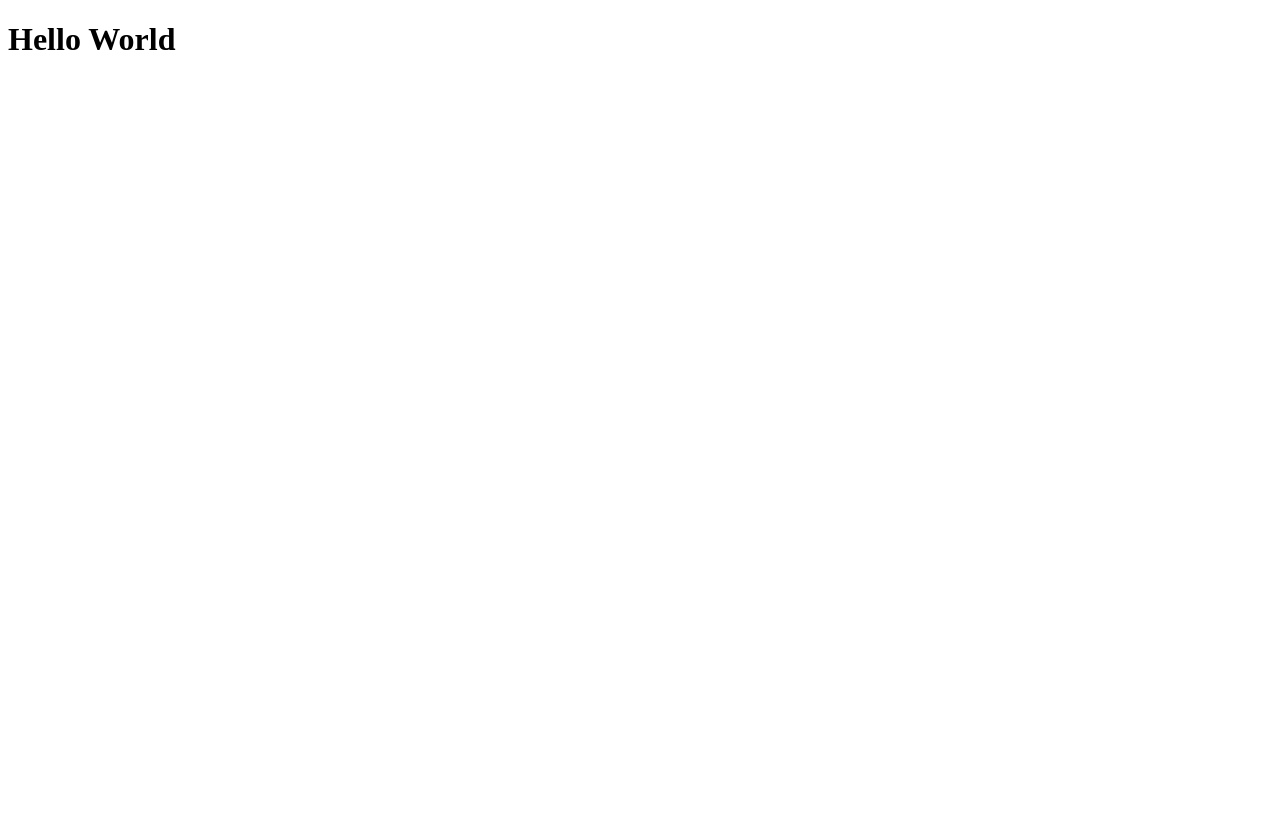
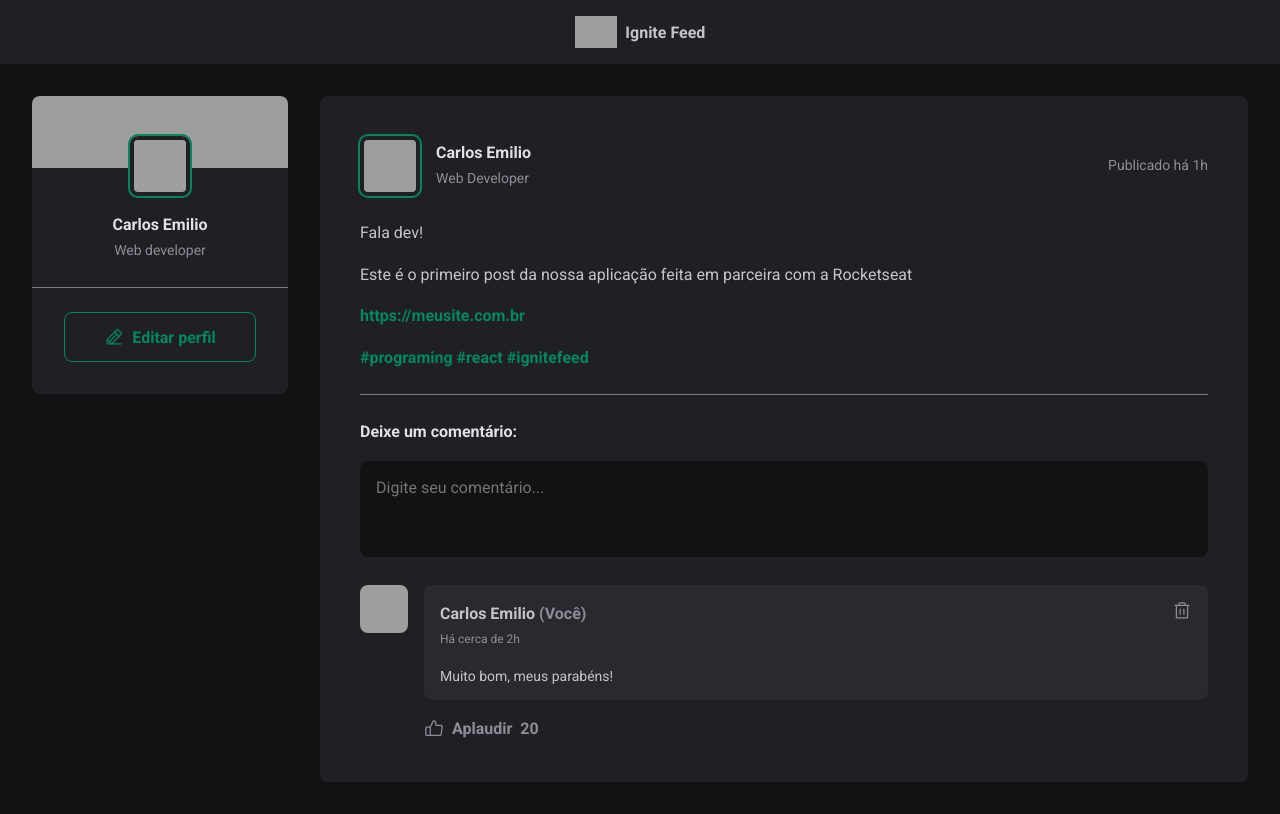
Before and after one commit to codemilio/reactjs-ignite-feed, a React (Vite) app: page / in a window 1280 px wide. Built offline with nearby package versions, Linux system fonts and the light colour scheme; grey boxes are pictures that could not be loaded.

Commit message:
fix: global styles

```diff
--- a/src/App.jsx
+++ b/src/App.jsx
@@ -1,8 +1,17 @@
-function App() {
+import { Header } from './components/Header'
+import { PostList } from './components/PostList'
+import { Sidebar } from './components/Sidebar'
+import { Wrapper } from './components/Wrapper'
+import './global.css'
 
+export function App() {
   return (
-     <h1> Hello World </h1>
+    <>
+      <Header />
+      <Wrapper>
+        <Sidebar />
+        <PostList />
+      </Wrapper>
+    </>
   )
 }
-
-export default App
--- a/src/global.css
+++ b/src/global.css
@@ -5,6 +5,7 @@
   --gray-400: #8D8D99;
   --gray-600: #7C7C8A;
   --gray-700: #323238;
+  --gray-750: #29292E;
   --gray-800: #202024;
   --gray-900: #121214;
 
@@ -13,19 +14,33 @@
 
   --red-200: #F75A68;
 
-  --font-height-base: 160%;
+  --font-height-small: 1.4rem;
+  --font-height-base: 1.6rem;
+
   --font-small: 0.75rem; /* 12px */
   --font-medium: 0.875rem; /* 14px */
   --font-base: 1rem; /* 16px */
 
   --font-weight-400: 400;
   --font-weight-600: 600;
+
+  --radius-base: 8px;
 }
 
 * {
   margin: 0;
   padding: 0;
   box-sizing: border-box;
+}
+
+:focus {
+  outline: transparent;
+  box-shadow: 0 0 0 2px var(--green-500);
+}
+
+button:focus {
+  outline: transparent;
+  box-shadow: 0 0 0 2px var(--white-base);
 }
 
 body {
--- a/src/main.jsx
+++ b/src/main.jsx
@@ -1,9 +1,10 @@
 import React from 'react'
 import ReactDOM from 'react-dom/client'
-import App from './App.jsx'
+import { App } from './App.jsx'
 
 ReactDOM.createRoot(document.getElementById('root')).render(
   <React.StrictMode>
     <App />
   </React.StrictMode>,
 )
+//
```
